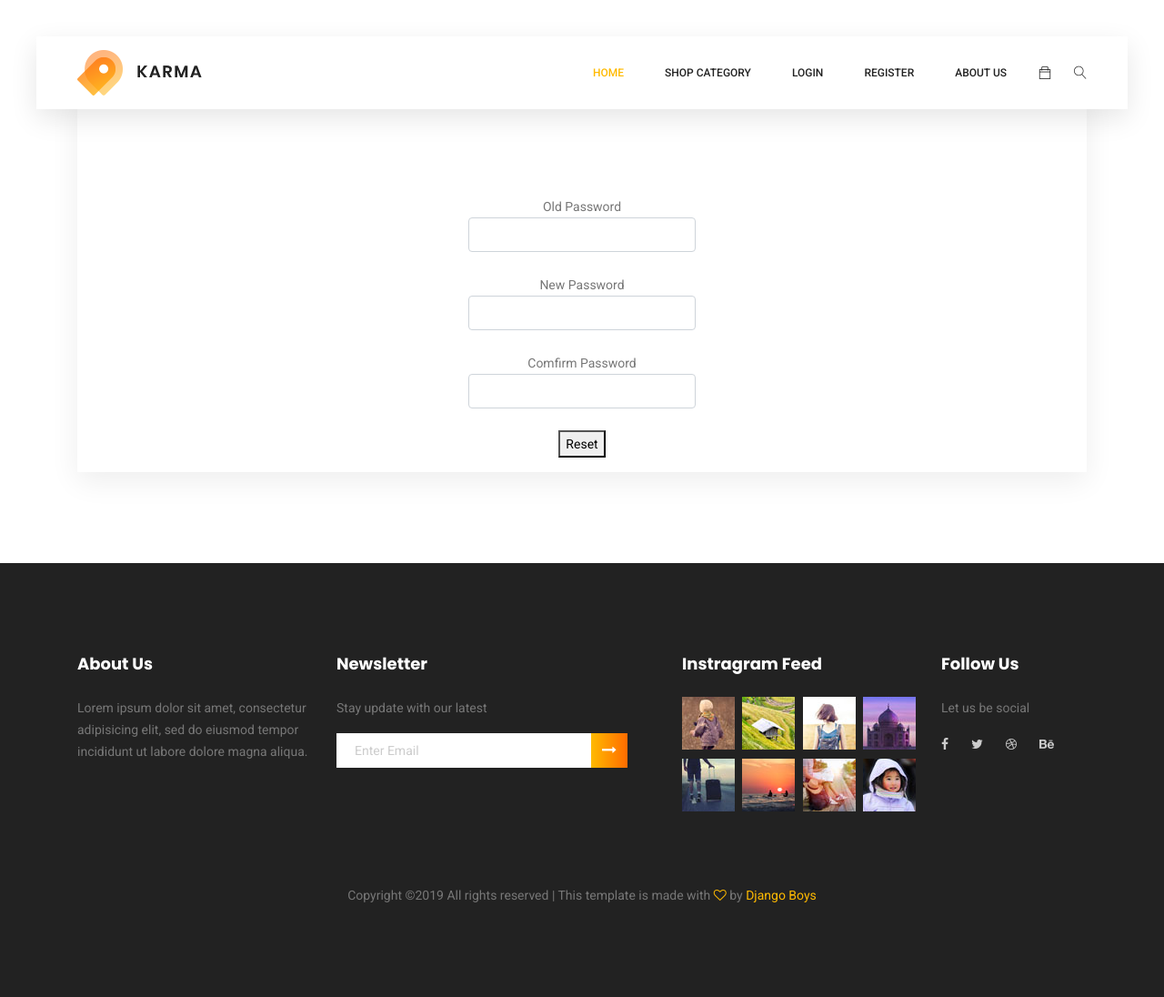
After one commit to tripathideepak1997/TheekThaak, a Django app: page /account/reset_password/ in a window 1280 px wide. The commit adds this page. Shown: the whole page at 91% size. Run offline with Django 3.2, Linux system fonts and the light colour scheme; some libraries are stand-ins or nearby versions.

Commit message:
implementing reset password(to change: for logged in authenticated user) and fixing footer

```diff
--- a/Xandar/Xandar/urls.py
+++ b/Xandar/Xandar/urls.py
@@ -53,7 +53,7 @@ urlpatterns = [
 
 
 
-    path('check_email/', views.check_email, name="check_email"),
+    path('forgot_password/', views.check_email, name="check_email"),
 
 
     path('password-reset',
--- /dev/null
+++ b/Xandar/accounts/templates/accounts/reset_password.html
@@ -0,0 +1,34 @@
+{% extends 'base.html' %}
+
+{% block content %}
+
+
+
+<section class="login_box_area section_gap">
+        <div class="container">
+            <div class="row">
+                <div class="col-lg-12">
+                    <div class="login_form_inner">
+<form method="POST" action="{% url 'reset_password' %}" style="margin: 0 auto; width:250px;">
+	{% csrf_token %}
+	<div class="form-group">
+	<label for="old_password">Old Password</label>
+	<input type="password" class="form-control" name="old_password">
+<br>
+	<label for="new_password">New Password</label>
+	<input type="password" class="form-control" name="password1">
+<br>
+	<label for="new_password">Comfirm Password</label>
+	<input type="password" class="form-control" name="password2">
+<br>
+	<button type="submit">Reset</button>
+
+</form>
+</div>
+</div>
+</div>
+</div>
+</div>
+</section>
+
+{% endblock content %}
--- a/Xandar/accounts/urls.py
+++ b/Xandar/accounts/urls.py
@@ -3,4 +3,5 @@ from . import views
 
 urlpatterns = [
     path('login/', views.login_page, name='loginapp'),
+    path('reset_password/', views.reset_password, name="reset_password"),
 ]
--- a/Xandar/accounts/views.py
+++ b/Xandar/accounts/views.py
@@ -310,3 +310,20 @@ def check_email(request):
 			return redirect('loginapp')
 	else:
 		return render(request, 'accounts/check_mail.html')
+
+def reset_password(request):
+	if request.method == 'POST':
+		password1 = request.POST['password1']
+		password2 = request.POST['password2']
+		u = User.objects.get(username__exact='ttn')
+		# change :  currently changes for username ttn only. have to make dynamic for authenticated user.
+
+		if password1==password2:
+			if u.check_password(request.POST['old_password']):
+				u.set_password(password1)
+				u.save()
+				return redirect('password_reset_complete')
+			# change : else : else if old password is wrong
+		# change : else : else if new passwords dont match
+	else:
+		return render(request, 'accounts/reset_password.html')
--- a/Xandar/templates/partials/footer.html
+++ b/Xandar/templates/partials/footer.html
@@ -1,3 +1,4 @@
+	{% load static %}
 	<!-- start footer Area -->
 	<footer class="footer-area section_gap">
 		<div class="container">
@@ -44,14 +45,14 @@
 					<div class="single-footer-widget mail-chimp">
 						<h6 class="mb-20">Instragram Feed</h6>
 						<ul class="instafeed d-flex flex-wrap">
-							<li><img src="img/i1.jpg" alt=""></li>
-							<li><img src="img/i2.jpg" alt=""></li>
-							<li><img src="img/i3.jpg" alt=""></li>
-							<li><img src="img/i4.jpg" alt=""></li>
-							<li><img src="img/i5.jpg" alt=""></li>
-							<li><img src="img/i6.jpg" alt=""></li>
-							<li><img src="img/i7.jpg" alt=""></li>
-							<li><img src="img/i8.jpg" alt=""></li>
+							<li><img src="{% static 'img/i1.jpg' %}" alt=""></li>
+							<li><img src="{% static 'img/i2.jpg' %}" alt=""></li>
+							<li><img src="{% static 'img/i3.jpg' %}" alt=""></li>
+							<li><img src="{% static 'img/i4.jpg' %}" alt=""></li>
+							<li><img src="{% static 'img/i5.jpg' %}" alt=""></li>
+							<li><img src="{% static 'img/i6.jpg' %}" alt=""></li>
+							<li><img src="{% static 'img/i7.jpg' %}" alt=""></li>
+							<li><img src="{% static 'img/i8.jpg' %}" alt=""></li>
 						</ul>
 					</div>
 				</div>
@@ -70,7 +71,7 @@
 			</div>
 			<div class="footer-bottom d-flex justify-content-center align-items-center flex-wrap">
 				<p class="footer-text m-0"><!-- Link back to Colorlib can't be removed. Template is licensed under CC BY 3.0. -->
-Copyright &copy;<script>document.write(new Date().getFullYear());</script> All rights reserved | This template is made with <i class="fa fa-heart-o" aria-hidden="true"></i> by <a href="https://colorlib.com" target="_blank">Colorlib</a>
+Copyright &copy;<script>document.write(new Date().getFullYear());</script> All rights reserved | This template is made with <i class="fa fa-heart-o" aria-hidden="true"></i> by <a href="#" target="_blank">Django Boys</a>
 <!-- Link back to Colorlib can't be removed. Template is licensed under CC BY 3.0. -->
 </p>
 			</div>
```
Also changed, not shown: Xandar/db.sqlite3.
